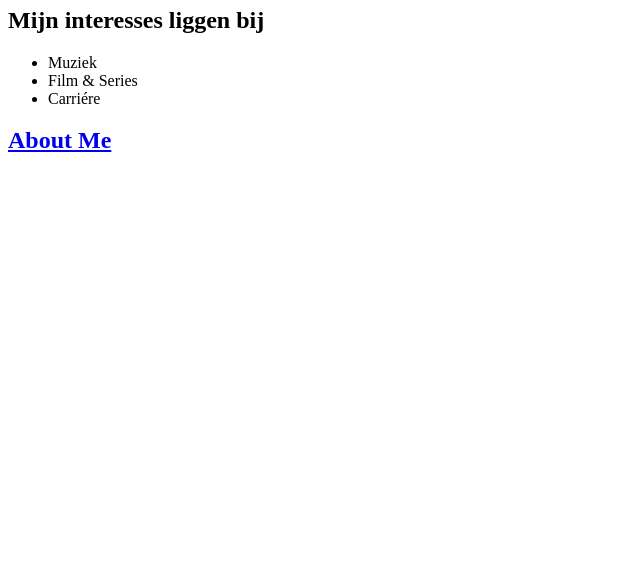
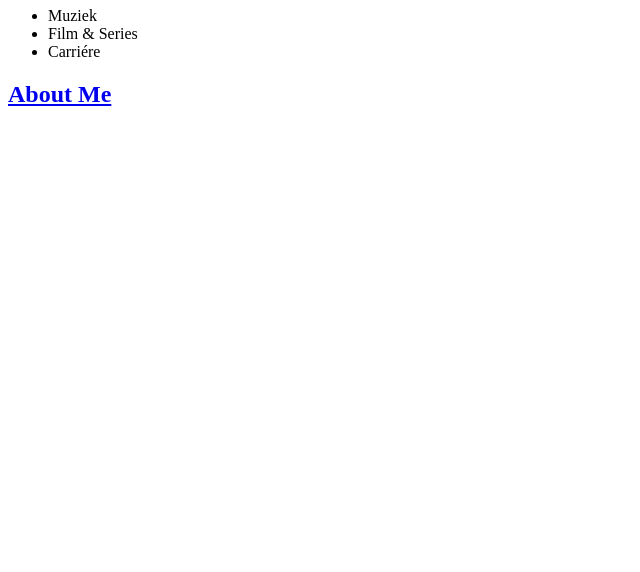
Before and after one commit to Dienish/Winc-Academy, a plain HTML site: page Index.HTML in a window 1280 px wide. Shown: the part 228-800 px from the top of the page, without its empty margins (0-640 px from the left). Drawn offline with Linux system fonts and the light colour scheme.

Commit message:
Add files via upload

```diff
--- a/Index.HTML
+++ b/Index.HTML
@@ -19,8 +19,6 @@
 
         <h1> Links, Images & Lists </h1>
 
-       <h2> Mijn interesses liggen bij </h2>
-
 
        <ul>
            <li>Muziek</li>
```
